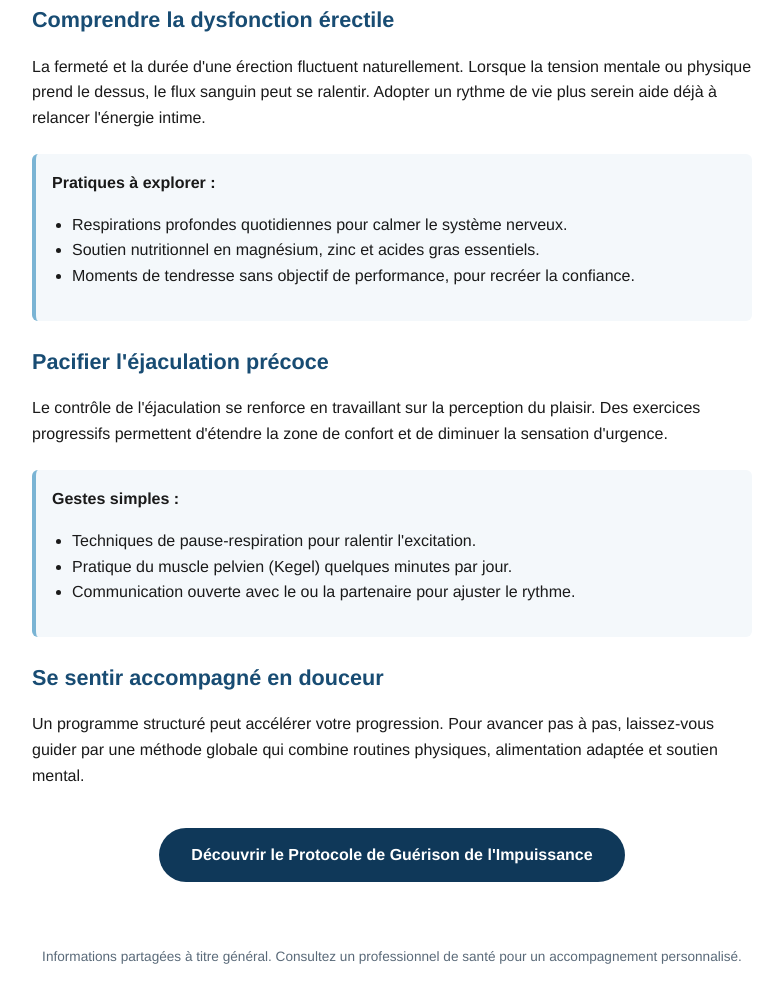
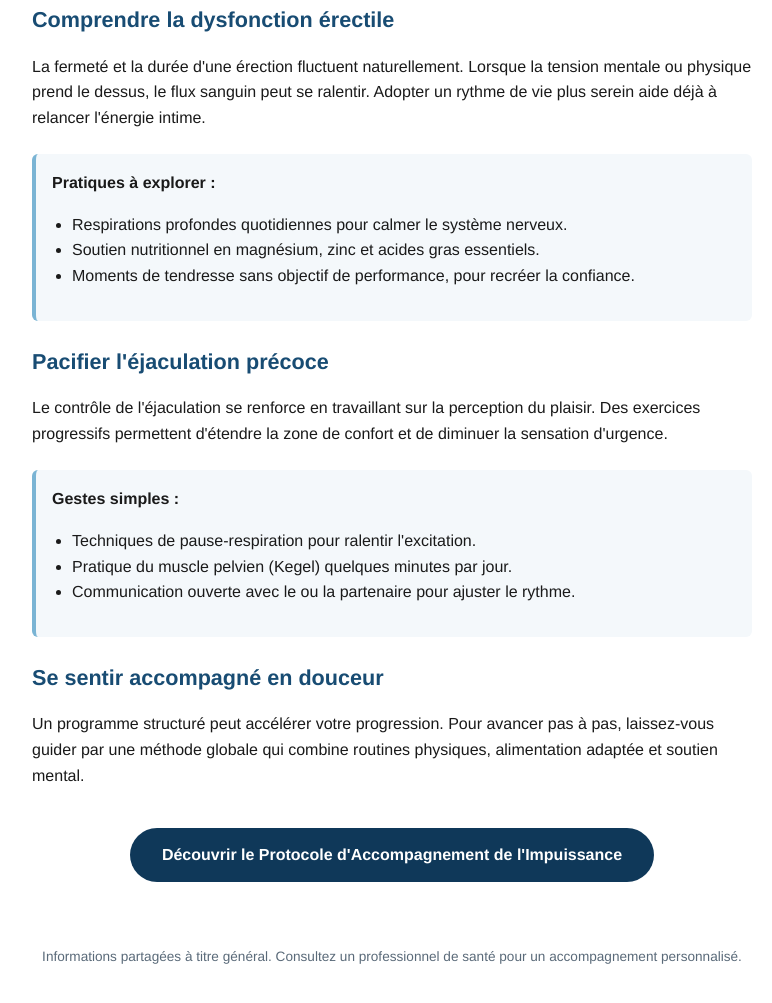
Before and after one commit to yagoar45/wt-sales-page, a plain HTML site: page index.html in a window 1280 px wide. Shown: the part 205-1208 px from the top of the page, without its empty margins (248-1020 px from the left). Drawn offline with Linux system fonts and the light colour scheme.

Commit message:
feat: add new name

```diff
--- a/index.html
+++ b/index.html
@@ -142,7 +142,7 @@
 
       <div class="cta">
         <a href="https://rastreio-inf.mycartpanda.com/checkout/201824107:1" target="_blank" rel="noopener noreferrer">
-          D&eacute;couvrir le Protocole de Gu&eacute;rison de l'Impuissance
+          D&eacute;couvrir le Protocole d'Accompagnement de l'Impuissance
         </a>
       </div>
 
```
